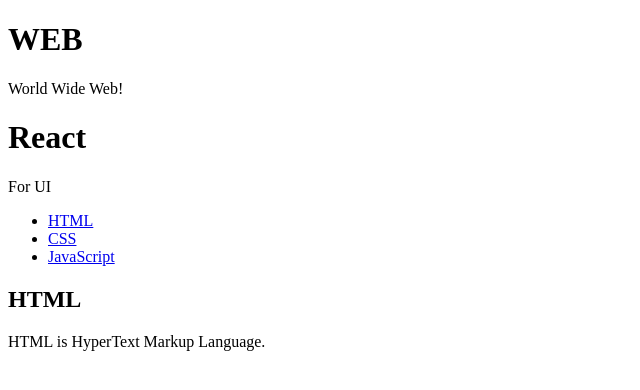
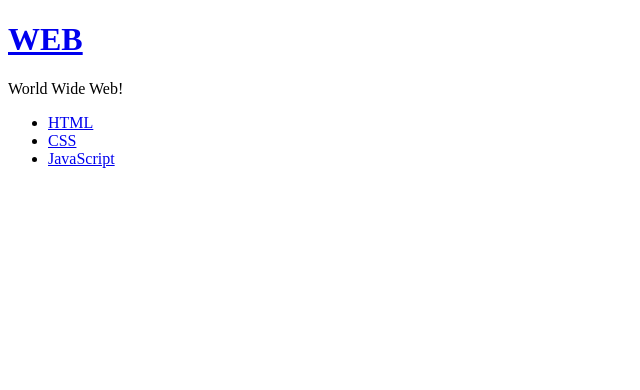
Before and after one commit to yesolll/openTutorial-React, a React (Create React App) app: page / in a window 1280 px wide. Shown: the top 390 px of the page, without its empty margins (0-640 px from the left). Built offline with nearby package versions, Linux system fonts and the light colour scheme.

Commit message:
16-1. event state, props, render()

```diff
--- a/src/App.js
+++ b/src/App.js
@@ -8,21 +8,31 @@
   constructor(props) {
     super(props);
     this.state = {
+      mode: 'null',
       subject: { title: 'WEB', sub: 'World Wide Web!' },
+      welcome: { title: 'Welcome', desc: 'Hello, React!' },
       contents: [
-        { id: 1, title: 'HTML', desc: 'HTML is For ' },
-        { id: 2, title: 'CSS', desc: 'CSS is for design' },
-        { id: 3, title: 'JavaScript', desc: 'JavaScript is for interactive' },
+        { id: 1, title: 'HTML', desc: 'HTML Is For Information' },
+        { id: 2, title: 'CSS', desc: 'CSS Is For Design' },
+        { id: 3, title: 'JavaScript', desc: 'JavaScript Is For Interactive' },
       ],
     };
   }
   render() {
+    var _title,
+      _desc = null;
+    if (this.state.mode === 'welcome') {
+      _title = this.state.welcome.title;
+      _desc = this.state.welcome.desc;
+    } else if (this.state.mode === 'read') {
+      _title = this.state.contents[0].title;
+      _desc = this.state.contents[0].desc;
+    }
     return (
       <div className='App'>
         <Subject title={this.state.subject.title} sub={this.state.subject.sub}></Subject>
-        <Subject title='React' sub='For UI'></Subject>
         <TOC data={this.state.contents}></TOC>
-        <Content title='HTML' dsc='HTML is HyperText Markup Language.'></Content>
+        <Content title={_title} desc={_desc}></Content>
       </div>
     );
   }
--- a/src/components/Content.js
+++ b/src/components/Content.js
@@ -5,7 +5,7 @@
     return (
       <article>
         <h2>{this.props.title}</h2>
-        {this.props.dsc}
+        {this.props.desc}
       </article>
     );
   }
--- a/src/components/Subject.js
+++ b/src/components/Subject.js
@@ -4,7 +4,9 @@
   render() {
     return (
       <header>
-        <h1>{this.props.title}</h1>
+        <h1>
+          <a href='/'>{this.props.title}</a>
+        </h1>
         {this.props.sub}
       </header>
     );
```
